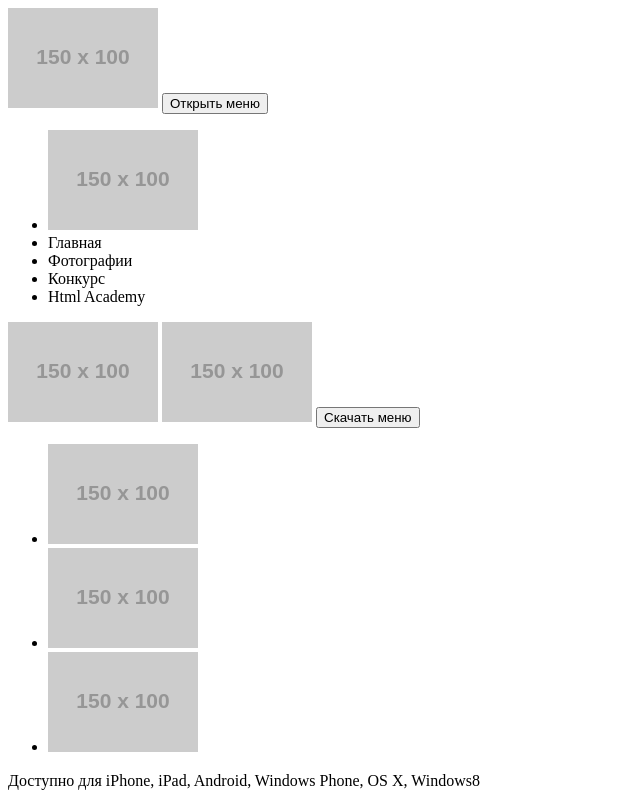
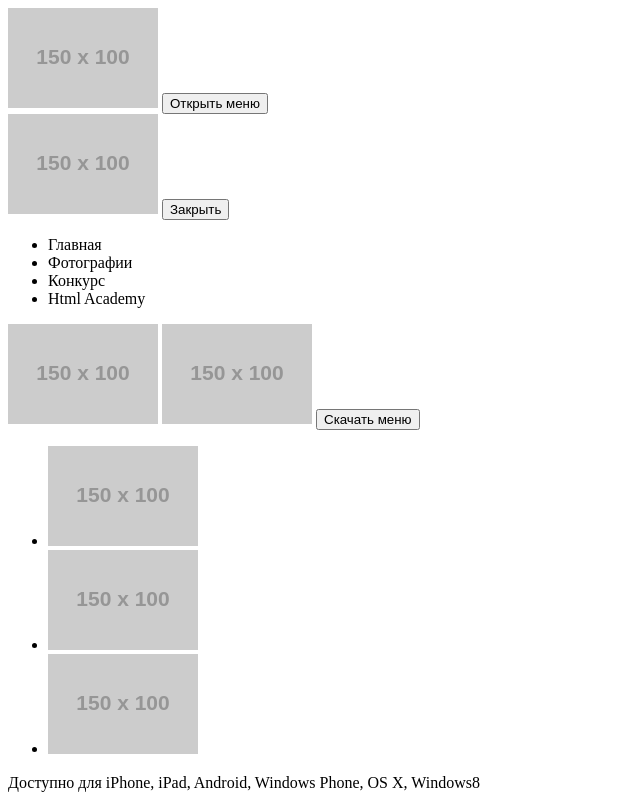
Before and after one commit to OlesyaVegrenovskaya/461083-pink, a website: page index.html in a window 1280 px wide. Shown: the top 800 px of the page, without its empty margins (0-640 px from the left). Drawn offline with Linux system fonts and the light colour scheme; placeholder pictures from the web are drawn by us.

Commit message:
Измение в таблице и заголовке

```diff
--- a/index.html
+++ b/index.html
@@ -12,8 +12,11 @@
   </a>
     <button class="main-nav__toggle" type="button"> Открыть меню </button>
      <div class="main-nav__wrapper">
-      <ul class="main-nav_list site-list">
-        <li class="site-list__item"> <img class="page-header__logo-image" src="http://placehold.it/150x100" alt="Pink"> </li>
+      <div class="main-nav_header">
+        <img class="header__logo-image" src="http://placehold.it/150x100" alt="Pink">
+        <button class="header_close" type="button">Закрыть</button>
+      <div>
+       <ul class="main-nav_list site-list">
         <li class="site-list__item"> <a>Главная</a> </li>
         <li class="site-list__item"> <a>Фотографии</a> </li>
         <li class="site-list__item"> <a>Конкурс</a> </li>
@@ -78,7 +81,11 @@
       <table class="package">
        <tr>
          <td class="package-item"> Розовый фильтр </td>
+       </tr>
+       <tr>
          <td class="package-item"> Смайлики </td>
+       </tr>
+       <tr>
          <td class="package-item"> Комментарии </td>
        </tr>
       </table>
```
